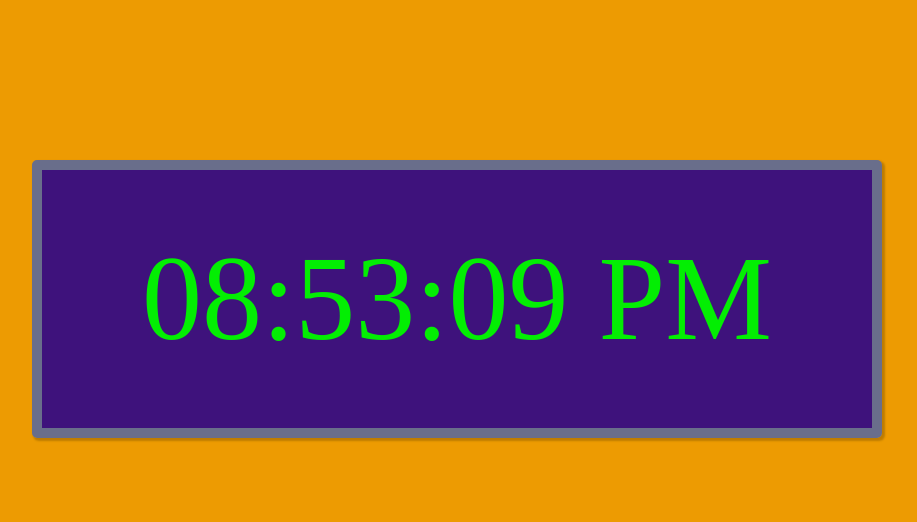
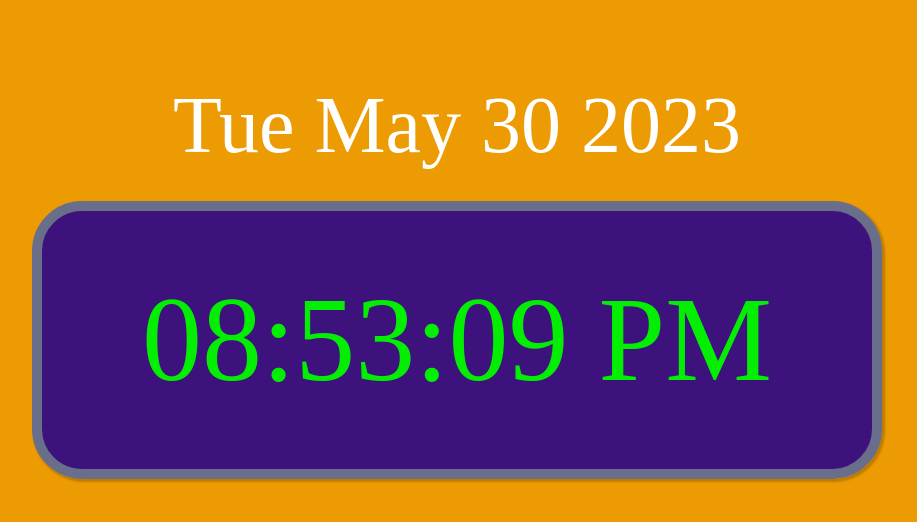
Before and after one commit to Banny-b/clock, a plain HTML site: page index.html in a window 1280 px wide. Shown: the whole page, without its empty margins (183-1100 px from the left). Drawn offline with Linux system fonts and the light colour scheme.

Commit message:
Digital clock
add date

```diff
--- a/css/style.css
+++ b/css/style.css
@@ -6,14 +6,21 @@ body {
     display: flex;
     align-items: center;
     justify-content: center;
-    margin-top: 160px;
+    flex-direction: column;
+    margin-top: 80px;
+}
+
+#date {
+    font-size: 80px;
+    color: #ffffff;
+    margin-bottom: 30px;
 }
 
 #clock {
     font-size: 120px;
     padding: 60px 100px;
     border: 10px solid rgb(105, 110, 139);
-    border-radius: 5px;
+    border-radius: 50px;
     color: rgb(3, 238, 3);
     background-color: #2c048ae6;
     box-shadow: 2px 2px 2px 1px rgba(0, 0, 0, 0.2);
--- a/index.html
+++ b/index.html
@@ -10,6 +10,7 @@
 <body>
     <body onload="showTime()">
         <div class="clock-container">
+            <div id="date"></div>
             <div id="clock"></div>
         </div>
     <script src="./js/script.js"></script>
--- a/js/script.js
+++ b/js/script.js
@@ -4,18 +4,28 @@ function showTime() {
     let minutes = date.getMinutes();
     let seconds = date.getSeconds();
     let ampm = "AM";
+
     // Определение AM или PM
     if (hours > 12) {
         hours -= 12;
         ampm = "PM";
     }
+
     // Добавление 0 перед однозначными цифрами
     hours = hours < 10 ? "0" + hours : hours;
     minutes = minutes < 10 ? "0" + minutes : minutes;
     seconds = seconds < 10 ? "0" + seconds : seconds;
+
     // Отображение время в виде HH:MM:SS AM/PM
     const time = hours + ":" + minutes + ":" + seconds + " " + ampm;
     document.getElementById("clock").innerText = time;
+
+    // Получение текущей даты
+    const currentDate = date.toDateString();
+    document.getElementById("date").innerText = currentDate;
+
     // Обновление время каждую секунду
     setTimeout(showTime, 1000);
-};
+}
+
+showTime();
```
